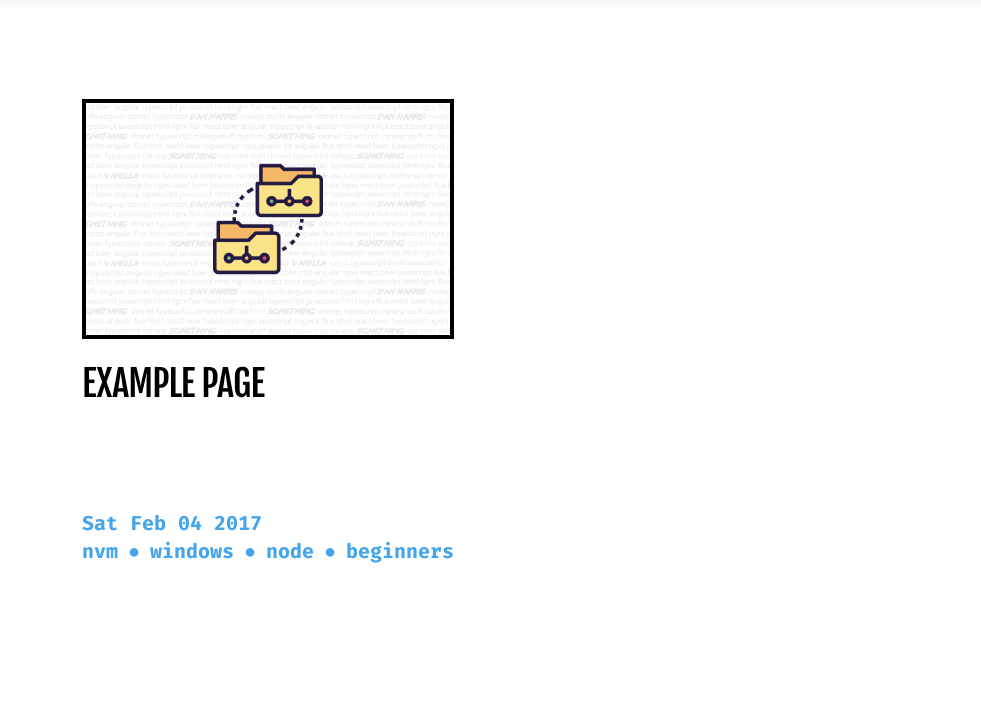
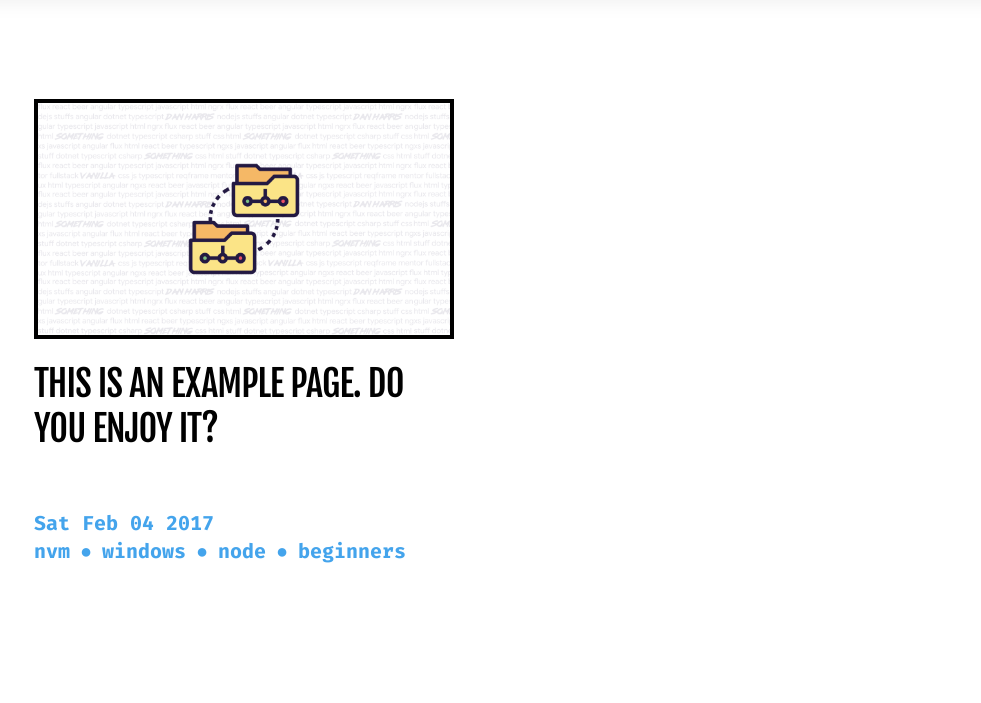
Before and after one commit to heapsgooddev/heapsgooddev-site-v2, an Eleventy site: page src/blog/index.njk in a window 1280 px wide. Shown: the part 97-800 px from the top of the page, without its empty margins (150-1131 px from the left). Built offline with nearby package versions, Linux system fonts and the light colour scheme; Eleventy itself is replaced by a stand-in of ours; files that its build step writes are made by us from their sources; files whose address does not match are found by name; what markdown-it-prism would draw is missing.

Commit message:
feat(build-process): tweaked build process + some cross-platform settings

```diff
--- a/src/blog/posts/setup-nvm-for-windows-1.md
+++ b/src/blog/posts/setup-nvm-for-windows-1.md
@@ -1,5 +1,5 @@
 ---
-title: Example Page
+title: This is an Example Page. Do you enjoy it?
 published: true
 description: What what 😲...
 tags: ["post", "nvm", "windows", "node", "beginners"]
```
Also changed, not shown: package.json (+16 -3 lines), src/_styles/_root.css (line endings or trailing spaces), 5 other files.
